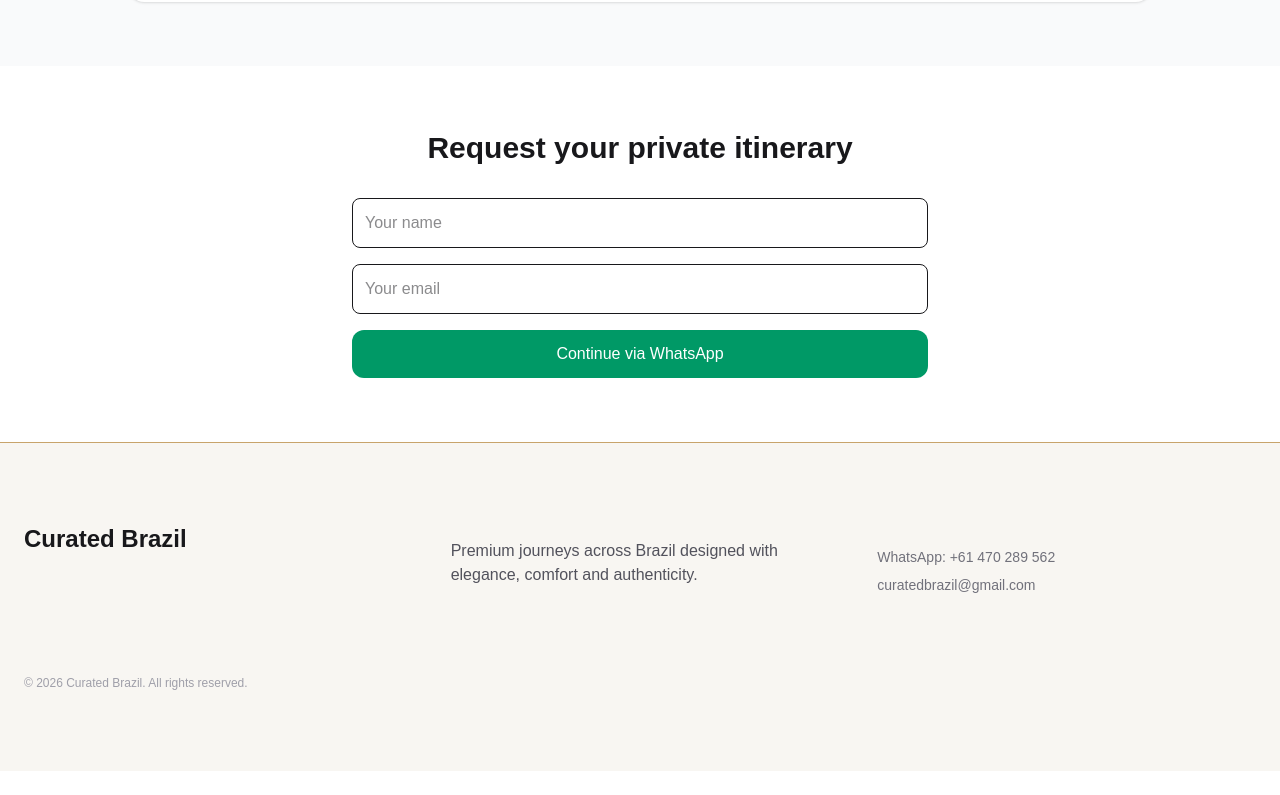
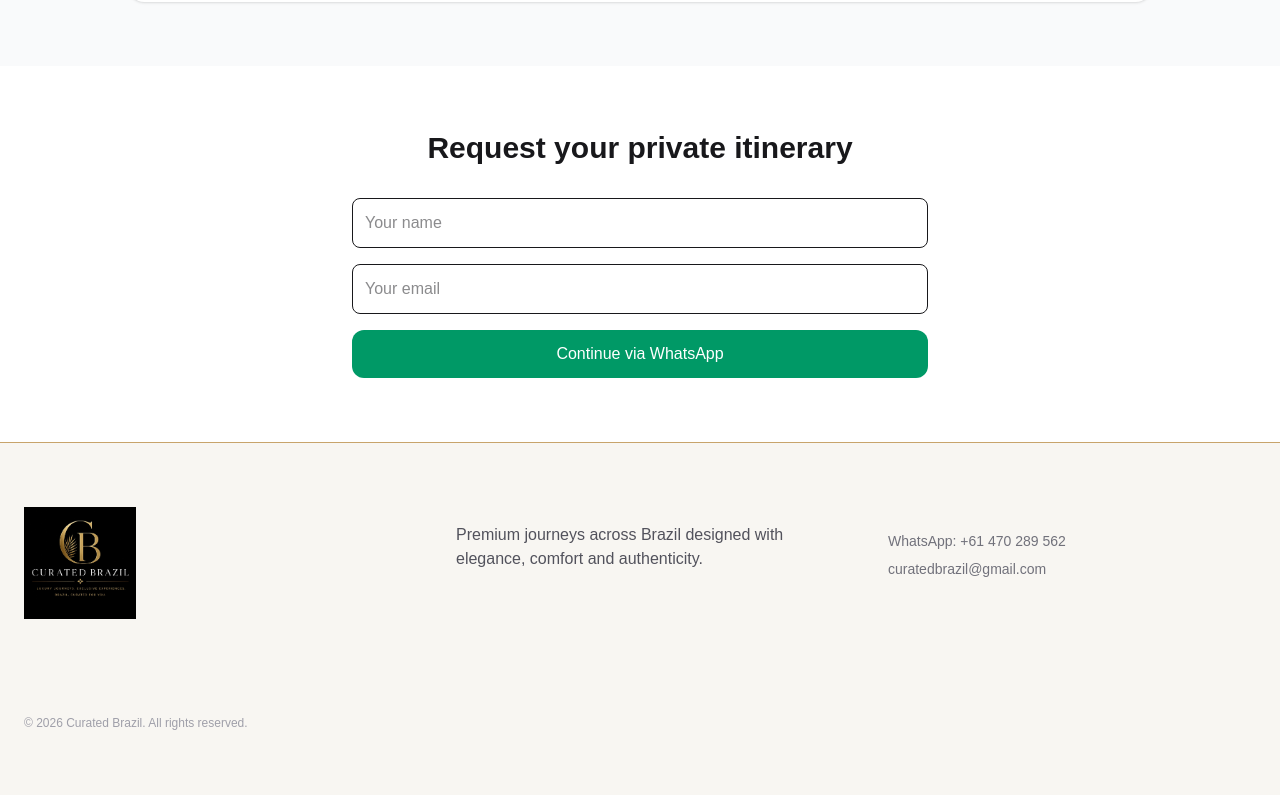
Before and after one commit to renatovvjr/brazil-premium-travel, a React (Vite) app: page / in a window 1280 px wide. Shown: the part 4338-5133 px from the top of the page. Before the commit the page ends 5109 px from the top, so only its background shows below. Built offline with nearby package versions, Linux system fonts and the light colour scheme; no server answers.

Commit message:
Add premium contact footer with Curated Brazil business details and including logo

```diff
--- a/src/App.jsx
+++ b/src/App.jsx
@@ -327,12 +327,14 @@ export default function App() {
         </div>
       </section>
       {/* CONTACT */}
-      <section className="border-t border-[#c8a46b] bg-[#f8f6f2] px-6 py-20">
-        <div className="mx-auto max-w-7xl grid md:grid-cols-3 gap-12 text-left">
+      <section className="border-t border-[#c8a46b] bg-[#f8f6f2] px-6 py-16">
+        <div className="mx-auto max-w-7xl grid md:grid-cols-3 gap-16 items-start">
 
-          <h3 className="text-2xl font-semibold text-zinc-900">
-            Curated Brazil
-          </h3>
+          <img
+            src="/images/logo.jpeg"
+            alt="Curated Brazil"
+            className="h-28 w-auto"
+          />
 
           <p className="mt-4 text-zinc-600">
             Premium journeys across Brazil designed with elegance, comfort and authenticity.
```
Also changed, not shown: public/images/logo.jpeg (added).
